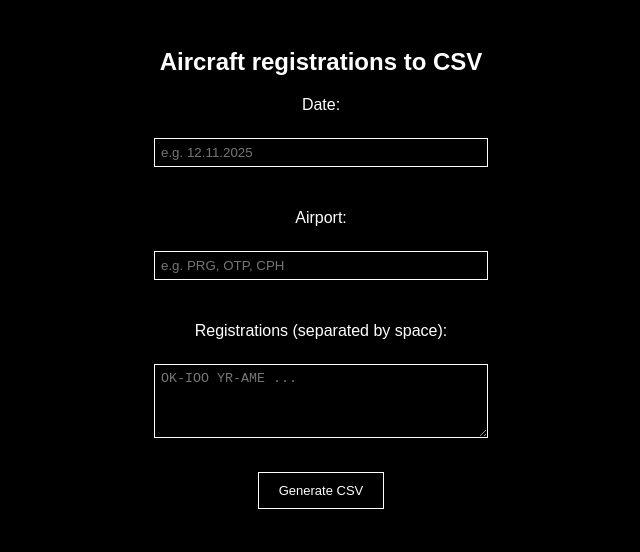
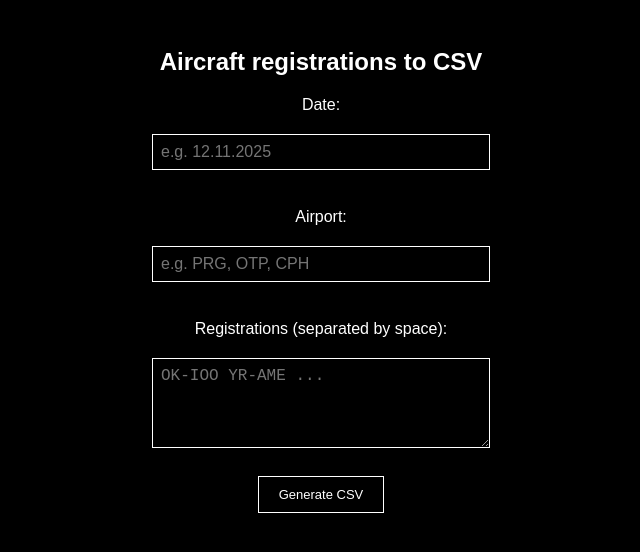
Before and after one commit to imgoogles/imgoogles.github.io, a plain HTML site: page index.html in a window 1280 px wide. Shown: the whole page, without its empty margins (319-959 px from the left). Drawn offline with Linux system fonts and the light colour scheme.

Commit message:
Update index.html

```diff
--- a/index.html
+++ b/index.html
@@ -20,12 +20,13 @@
         border: 1px solid white;
         color: white;
         display: block;
-        margin: 6px auto;
-        padding: 6px;
+        margin: 2px auto;
+        padding: 8px;
+        font-size: 16px;
     }
     button {
         padding: 10px 20px;
-        margin-top: 10px;
+        margin-top: 8px;
         border: 1px solid white;
         background: transparent;
         color: white;
```
